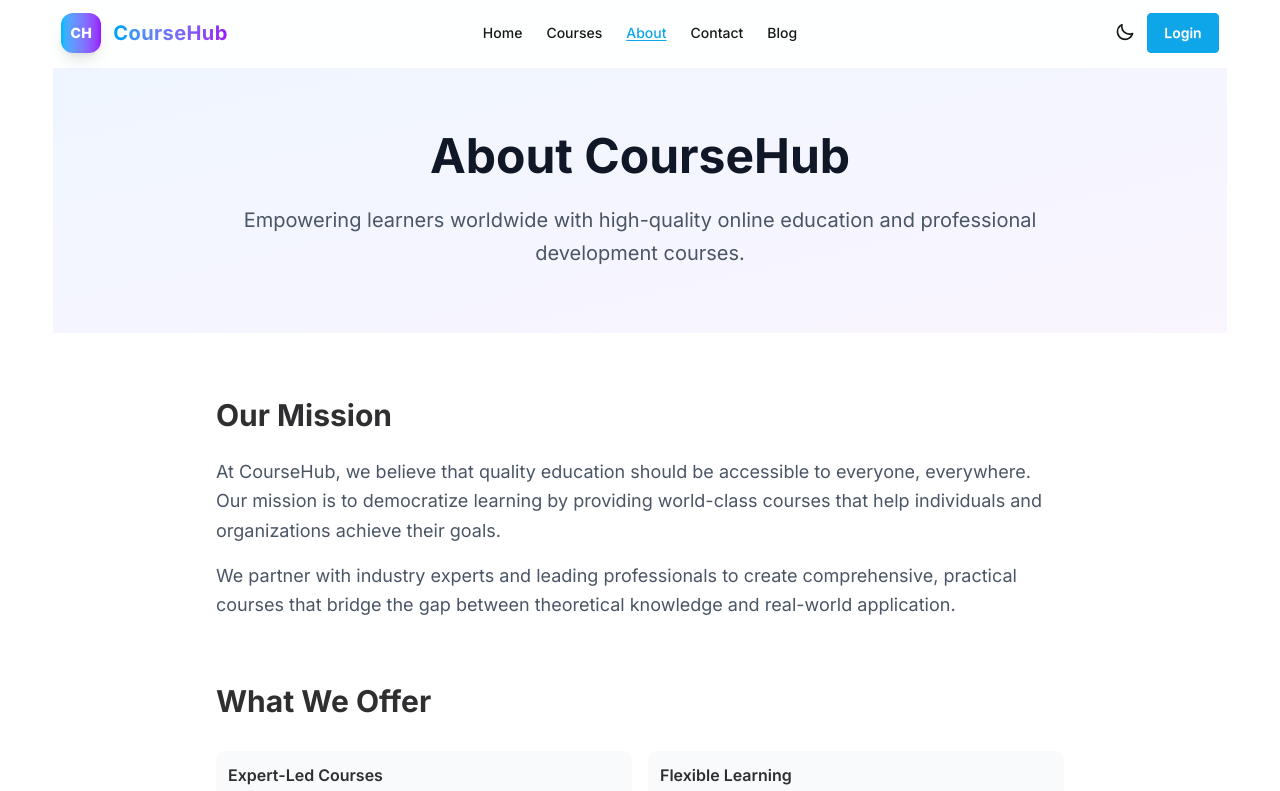
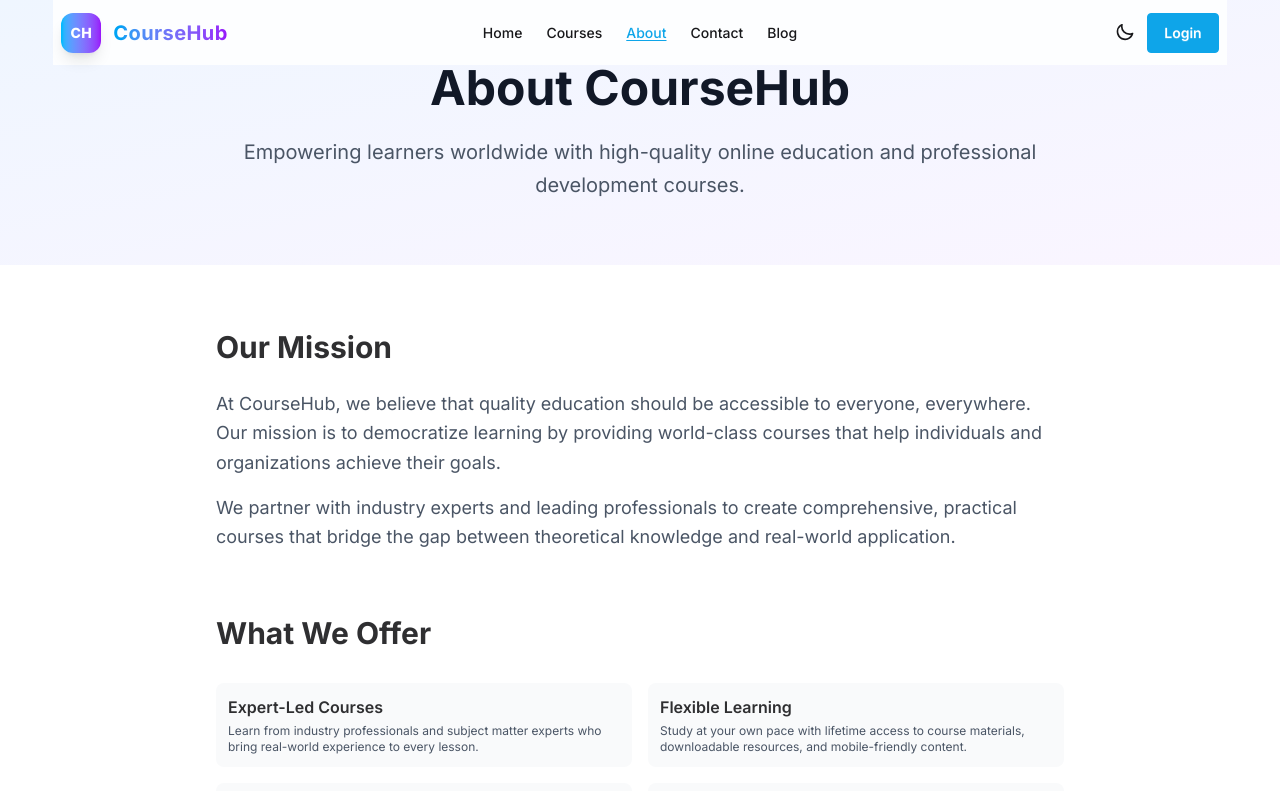
Before and after one commit to tamanna-hash/course-hub, a Next.js app: page /about in a window 1280 px wide. Shown: the top 791 px of the page. Built offline with nearby package versions, Linux system fonts and the light colour scheme; no server answers.

Commit message:
modified theme

```diff
--- a/src/app/globals.css
+++ b/src/app/globals.css
@@ -15,6 +15,18 @@
   --color-success: #22c55e;
   --color-warning: #f59e0b;
   --color-error: #ef4444;
+
+  /* Light mode gradient colors */
+  --color-slate-50: #f8fafc;
+  --color-blue-50: #eff6ff;
+  --color-indigo-50: #eef2ff;
+  --color-indigo-900: #312e81;
+  --color-blue-900: #1e3a8a;
+
+  /* Dark mode gradient colors */
+  --color-slate-900: #0f172a;
+  --color-slate-800: #1e293b;
+  --color-gray-900: #111827;
 }
 
 /* Force primary color override */
@@ -49,6 +61,14 @@
   --color-base-300: #374151;
   --primary: #0ea5e9 !important;
   --p: #0ea5e9 !important;
+
+  /* Override gradient colors for dark mode */
+  --color-slate-50: #0f172a;
+  --color-blue-50: #111827;
+  --color-indigo-50: #1e293b;
+  --color-slate-900: #0f172a;
+  --color-slate-800: #1e293b;
+  --color-gray-900: #111827;
 }
 
 html {
--- a/src/app/layout.js
+++ b/src/app/layout.js
@@ -59,10 +59,10 @@ export default function RootLayout({ children }) {
     <NextAuthProvider>
       <html lang="en" suppressHydrationWarning>
         <body className={`${inter.className} antialiased`}>
-          <header className="max-w-11/12 mx-auto">
+          <header>
             <Navbar />
           </header>
-          <main className="max-w-11/12 mx-auto mt-17 min-h-screen">{children}</main>
+          <main className="min-h-screen">{children}</main>
           <Footer />
           <BackToTop />
         </body>
--- a/src/components/home/Banner.jsx
+++ b/src/components/home/Banner.jsx
@@ -240,7 +240,7 @@ export default function Banner() {
   };
 
   return (
-    <section className="relative min-h-[70vh] sm:h-[70vh] mt-17 bg-gradient-to-br from-slate-50 via-blue-50 to-indigo-50 dark:from-gray-900 dark:via-blue-900/20 dark:to-indigo-900/20 overflow-hidden flex items-center">
+    <section className="relative h-[70vh] mt-16 bg-gradient-to-br from-slate-50 via-blue-50 to-indigo-50 dark:from-slate-900 dark:via-gray-900 dark:to-slate-800 overflow-hidden">
       {/* Background */}
       <AnimatedBackground />
 
@@ -255,7 +255,7 @@ export default function Banner() {
         <div className="w-full flex flex-col items-center text-center max-w-4xl mx-auto">
           {/* Heading */}
           <motion.h1
-            className="text-2xl sm:text-3xl md:text-4xl  lg:text-5xl font-bold text-gray-900 dark:text-white mb-4 leading-tight"
+            className="text-2xl sm:text-3xl md:text-4xl  lg:text-5xl font-bold text-base-content/90 dark:text-white mb-4 leading-tight"
             variants={itemVariants}
           >
             <motion.span animate={{ scale: [1, 1.02, 1] }} transition={{ duration: 4, repeat: Infinity, ease: "easeInOut" }}>
@@ -351,7 +351,7 @@ export default function Banner() {
                 >
                   {stat.number}
                 </motion.div>
-                <div className="text-gray-700 dark:text-gray-200 font-medium text-sm relative z-10">
+                <div className="text-base-content/70 font-medium text-sm relative z-10">
                   {stat.label}
                 </div>
               </motion.div>
--- a/src/components/home/PopularCategories.jsx
+++ b/src/components/home/PopularCategories.jsx
@@ -87,7 +87,7 @@ const PopularCategories = () => {
       description: "Flutter, React Native, iOS & Android Apps",
       icon: FiSmartphone,
       gradient: "from-indigo-500 to-blue-500",
-      bgGradient: "from-indigo-50 to-blue-50 dark:from-indigo-900/20 dark:to-blue-900/20",
+      bgGradient: "from-sky-50 to-blue-500",
       iconColor: "text-indigo-600 dark:text-indigo-400",
       students: "7K+",
       courses: 60,
```
Also changed, not shown: src/components/shared/Theme.jsx (+7 -0 lines).
